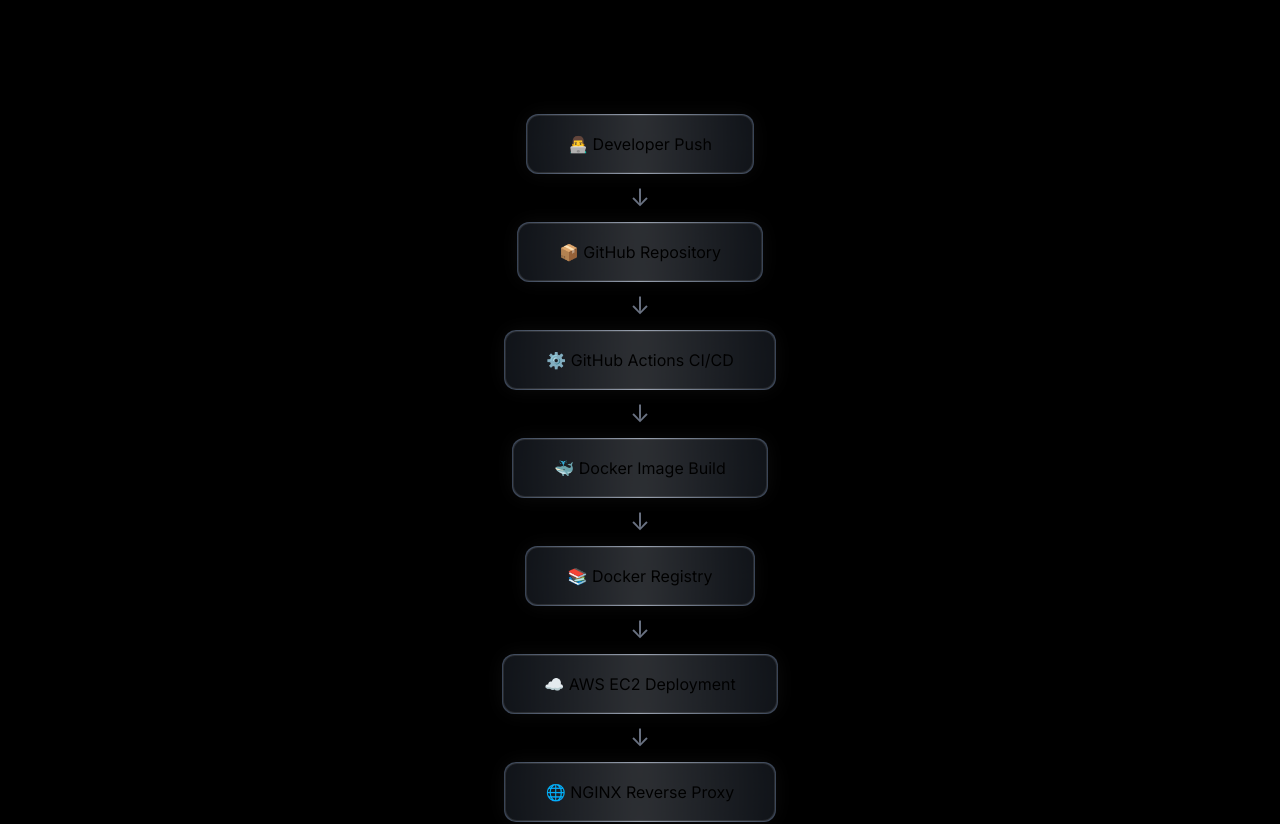
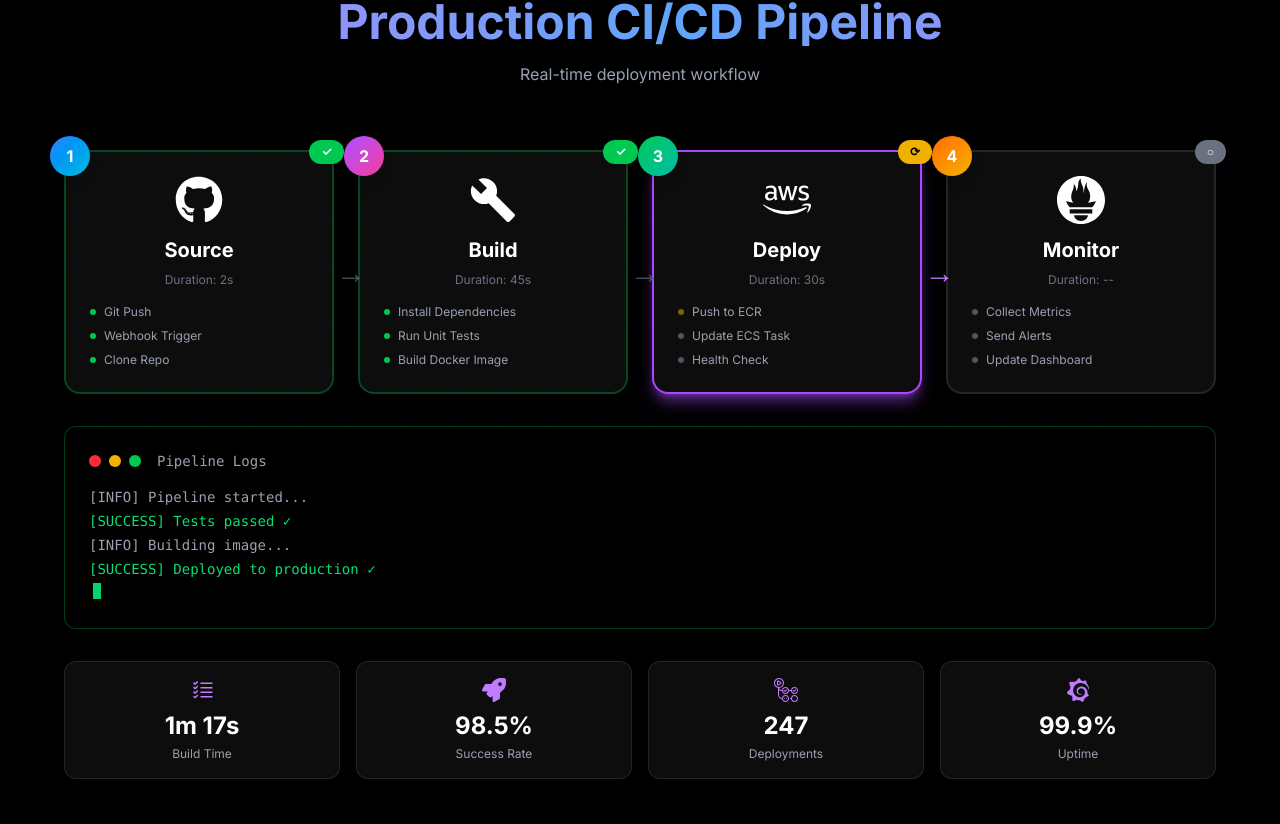
Before and after one commit to cloud-with-preetham/devops-portfolio, a Next.js app: page / in a window 1280 px wide. Shown: the part 5880-6704 px from the top of the page. Built offline with nearby package versions, Linux system fonts and the light colour scheme.

Commit message:
Add animated CI/CD pipeline visualization

```diff
--- /dev/null
+++ b/components/AnimatedPipelineUnique.tsx
@@ -0,0 +1,238 @@
+"use client";
+
+import { motion } from "framer-motion";
+import { useState, useEffect } from "react";
+import { FaGithub, FaDocker, FaAws, FaRocket } from "react-icons/fa";
+import { SiGithubactions, SiPrometheus, SiGrafana } from "react-icons/si";
+import { VscChecklist } from "react-icons/vsc";
+import { MdBuild } from "react-icons/md";
+
+export default function AnimatedPipelineUnique() {
+  const [activeStep, setActiveStep] = useState(0);
+  const [logs, setLogs] = useState<string[]>([]);
+
+  const stages = [
+    {
+      name: "Source",
+      IconComponent: FaGithub,
+      steps: ["Git Push", "Webhook Trigger", "Clone Repo"],
+      color: "from-blue-500 to-cyan-500",
+      status: "success",
+      duration: "2s"
+    },
+    {
+      name: "Build",
+      IconComponent: MdBuild,
+      steps: ["Install Dependencies", "Run Unit Tests", "Build Docker Image"],
+      color: "from-purple-500 to-pink-500",
+      status: "success",
+      duration: "45s"
+    },
+    {
+      name: "Deploy",
+      IconComponent: FaAws,
+      steps: ["Push to ECR", "Update ECS Task", "Health Check"],
+      color: "from-green-500 to-teal-500",
+      status: "running",
+      duration: "30s"
+    },
+    {
+      name: "Monitor",
+      IconComponent: SiPrometheus,
+      steps: ["Collect Metrics", "Send Alerts", "Update Dashboard"],
+      color: "from-orange-500 to-yellow-500",
+      status: "pending",
+      duration: "--"
+    },
+  ];
+
+  useEffect(() => {
+    const interval = setInterval(() => {
+      setActiveStep((prev) => (prev + 1) % stages.length);
+    }, 3000);
+    return () => clearInterval(interval);
+  }, [stages.length]);
+
+  useEffect(() => {
+    const logMessages = [
+      "[INFO] Pipeline started...",
+      "[SUCCESS] Tests passed ✓",
+      "[INFO] Building image...",
+      "[SUCCESS] Deployed to production ✓"
+    ];
+    const timer = setTimeout(() => {
+      setLogs(logMessages);
+    }, 1000);
+    return () => clearTimeout(timer);
+  }, []);
+
+  const metrics = [
+    { label: "Build Time", value: "1m 17s", IconComponent: VscChecklist },
+    { label: "Success Rate", value: "98.5%", IconComponent: FaRocket },
+    { label: "Deployments", value: "247", IconComponent: SiGithubactions },
+    { label: "Uptime", value: "99.9%", IconComponent: SiGrafana },
+  ];
+
+  return (
+    <section className="py-32 px-6 relative overflow-hidden">
+      <div className="absolute inset-0 grid-background opacity-20"></div>
+
+      <div className="max-w-6xl mx-auto relative z-10">
+        <motion.h2
+          initial={{ opacity: 0, y: 30 }}
+          whileInView={{ opacity: 1, y: 0 }}
+          viewport={{ once: true }}
+          className="text-5xl font-bold text-center mb-4 text-shimmer"
+        >
+          Production CI/CD Pipeline
+        </motion.h2>
+
+        <motion.p
+          initial={{ opacity: 0 }}
+          whileInView={{ opacity: 1 }}
+          viewport={{ once: true }}
+          className="text-center text-gray-400 mb-16"
+        >
+          Real-time deployment workflow
+        </motion.p>
+
+        {/* Pipeline Stages */}
+        <div className="grid grid-cols-1 md:grid-cols-4 gap-6 mb-8">
+          {stages.map((stage, index) => {
+            const Icon = stage.IconComponent;
+            return (
+              <motion.div
+                key={stage.name}
+                initial={{ opacity: 0, y: 50 }}
+                whileInView={{ opacity: 1, y: 0 }}
+                viewport={{ once: true }}
+                transition={{ delay: index * 0.15 }}
+                className="relative group"
+              >
+                <div className={`backdrop-blur-xl bg-white/5 border-2 ${
+                  activeStep === index ? 'border-purple-500 shadow-lg shadow-purple-500/50' :
+                  stage.status === 'success' ? 'border-green-500/30' :
+                  stage.status === 'running' ? 'border-yellow-500/30' :
+                  'border-white/10'
+                } rounded-2xl p-6 transition-all duration-300`}>
+
+                  {/* Status Badge */}
+                  <div className={`absolute -top-3 -right-3 px-3 py-1 rounded-full text-xs font-bold ${
+                    stage.status === 'success' ? 'bg-green-500 text-white' :
+                    stage.status === 'running' ? 'bg-yellow-500 text-black' :
+                    'bg-gray-500 text-white'
+                  }`}>
+                    {stage.status === 'success' ? '✓' : stage.status === 'running' ? '⟳' : '○'}
+                  </div>
+
+                  {/* Stage Number */}
+                  <div className={`absolute -top-4 -left-4 w-10 h-10 rounded-full bg-linear-to-br ${stage.color} flex items-center justify-center text-white font-bold shadow-lg`}>
+                    {index + 1}
+                  </div>
+
+                  {/* Icon */}
+                  <div className="mb-3 text-center flex justify-center">
+                    <Icon className={`text-5xl text-white`} />
+                  </div>
+
+                  {/* Stage Name */}
+                  <h3 className="text-xl font-bold text-white text-center mb-2">{stage.name}</h3>
+                  <p className="text-xs text-gray-500 text-center mb-4">Duration: {stage.duration}</p>
+
+                  {/* Steps */}
+                  <div className="space-y-2">
+                    {stage.steps.map((step, i) => (
+                      <div key={step} className="flex items-center gap-2 text-xs text-gray-400">
+                        <div className={`w-1.5 h-1.5 rounded-full ${
+                          stage.status === 'success' ? 'bg-green-500' :
+                          stage.status === 'running' && i === 0 ? 'bg-yellow-500 animate-pulse' :
+                          'bg-gray-600'
+                        }`}></div>
+                        {step}
+                      </div>
+                    ))}
+                  </div>
+                </div>
+
+                {/* Arrow */}
+                {index < stages.length - 1 && (
+                  <div className="hidden md:block absolute top-1/2 -right-8 transform -translate-y-1/2 z-20">
+                    <motion.div
+                      animate={{ x: activeStep === index ? [0, 10, 0] : 0 }}
+                      transition={{ duration: 1, repeat: activeStep === index ? Infinity : 0 }}
+                      className={`text-3xl ${
+                        activeStep === index ? 'text-purple-400' : 'text-gray-600'
+                      }`}
+                    >
+                      →
+                    </motion.div>
+                  </div>
+                )}
+              </motion.div>
+            );
+          })}
+        </div>
+
+        {/* Live Logs Terminal */}
+        <motion.div
+          initial={{ opacity: 0, y: 30 }}
+          whileInView={{ opacity: 1, y: 0 }}
+          viewport={{ once: true }}
+          className="backdrop-blur-xl bg-black/80 border border-green-500/30 rounded-xl p-6 font-mono text-sm mb-8"
+        >
+          <div className="flex items-center gap-2 mb-4">
+            <div className="w-3 h-3 rounded-full bg-red-500"></div>
+            <div className="w-3 h-3 rounded-full bg-yellow-500"></div>
+            <div className="w-3 h-3 rounded-full bg-green-500"></div>
+            <span className="ml-2 text-gray-400">Pipeline Logs</span>
+          </div>
+          <div className="space-y-1">
+            {logs.map((log, i) => (
+              <motion.div
+                key={i}
+                initial={{ opacity: 0, x: -20 }}
+                animate={{ opacity: 1, x: 0 }}
+                transition={{ delay: i * 0.3 }}
+                className={`${
+                  log.includes('SUCCESS') ? 'text-green-400' :
+                  log.includes('ERROR') ? 'text-red-400' :
+                  'text-gray-400'
+                }`}
+              >
+                {log}
+              </motion.div>
+            ))}
+            <motion.span
+              animate={{ opacity: [1, 0, 1] }}
+              transition={{ duration: 1, repeat: Infinity }}
+              className="inline-block w-2 h-4 bg-green-400 ml-1"
+            />
+          </div>
+        </motion.div>
+
+        {/* Metrics */}
+        <div className="grid grid-cols-2 md:grid-cols-4 gap-4">
+          {metrics.map((metric, i) => {
+            const MetricIcon = metric.IconComponent;
+            return (
+              <motion.div
+                key={metric.label}
+                initial={{ opacity: 0, scale: 0.8 }}
+                whileInView={{ opacity: 1, scale: 1 }}
+                viewport={{ once: true }}
+                transition={{ delay: i * 0.1 }}
+                className="backdrop-blur-xl bg-white/5 border border-white/10 rounded-xl p-4 text-center hover:bg-white/10 transition"
+              >
+                <div className="text-purple-400 mb-2 flex justify-center">
+                  <MetricIcon className="text-2xl" />
+                </div>
+                <div className="text-2xl font-bold text-white mb-1">{metric.value}</div>
+                <div className="text-xs text-gray-400">{metric.label}</div>
+              </motion.div>
+            );
+          })}
+        </div>
+      </div>
+    </section>
+  );
+}
```
